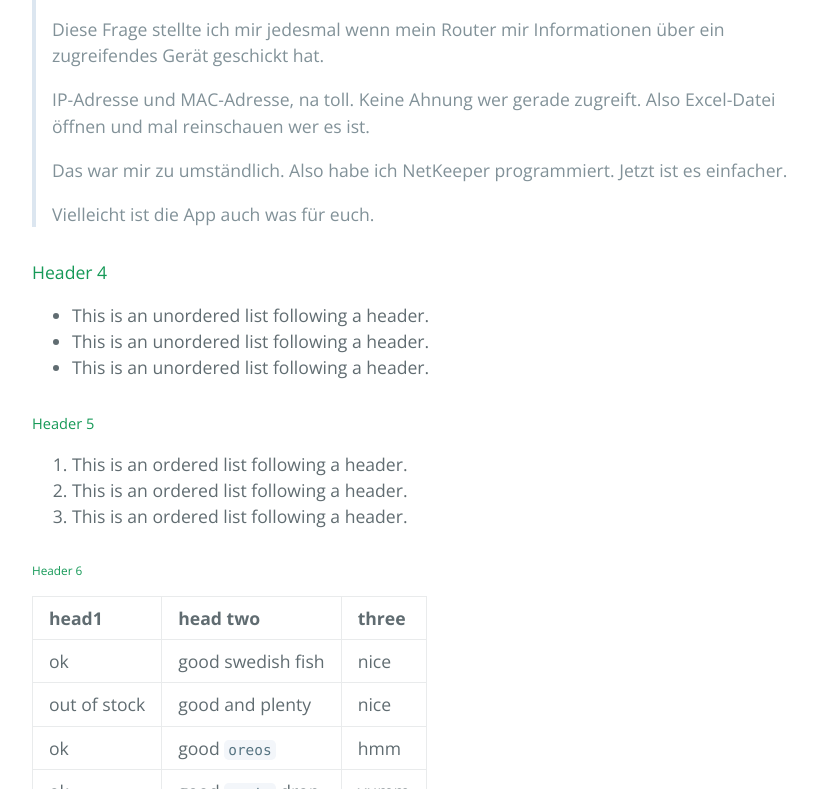
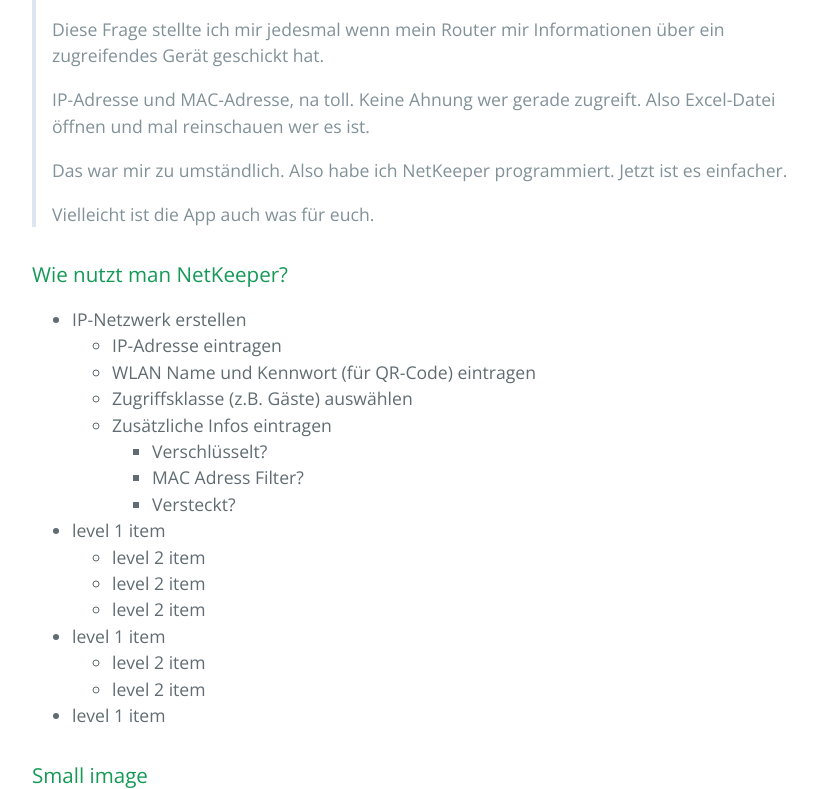
Before and after one commit to IGSolutions/netkeeper, a Jekyll site: the page built from index.md, in a window 1280 px wide and 1400 px high, scrolled down 942 px, cut to the strip 0-789 px from the top of the window. Shown: the whole strip, without its empty margins (192-1009 px from the left). Built offline with Jekyll 4.4.1, drawn with Linux system fonts in a browser that asks for light colours; some of the changed text lies outside the part shown.

Commit message:
Update index.md

```diff
--- a/index.md
+++ b/index.md
@@ -30,53 +30,16 @@ Die App ist für Alle, die den Überblick über die Geräte behalten wollen, die
 > Vielleicht ist die App auch was für euch.
 
 
+### Wie nutzt man NetKeeper?
 
-#### Header 4
-
-*   This is an unordered list following a header.
-*   This is an unordered list following a header.
-*   This is an unordered list following a header.
-
-##### Header 5
-
-1.  This is an ordered list following a header.
-2.  This is an ordered list following a header.
-3.  This is an ordered list following a header.
-
-###### Header 6
-
-| head1        | head two          | three |
-|:-------------|:------------------|:------|
-| ok           | good swedish fish | nice  |
-| out of stock | good and plenty   | nice  |
-| ok           | good `oreos`      | hmm   |
-| ok           | good `zoute` drop | yumm  |
-
-### There's a horizontal rule below this.
-
-* * *
-
-### Here is an unordered list:
-
-*   Item foo
-*   Item bar
-*   Item baz
-*   Item zip
-
-### And an ordered list:
-
-1.  Item one
-1.  Item two
-1.  Item three
-1.  Item four
-
-### And a nested list:
-
-- level 1 item
-  - level 2 item
-  - level 2 item
-    - level 3 item
-    - level 3 item
+- IP-Netzwerk erstellen
+  - IP-Adresse eintragen
+  - WLAN Name und Kennwort (für QR-Code) eintragen
+  - Zugriffsklasse (z.B. Gäste) auswählen
+  - Zusätzliche Infos eintragen
+    - Verschlüsselt?
+    - MAC Adress Filter?
+    - Versteckt?
 - level 1 item
   - level 2 item
   - level 2 item
```
